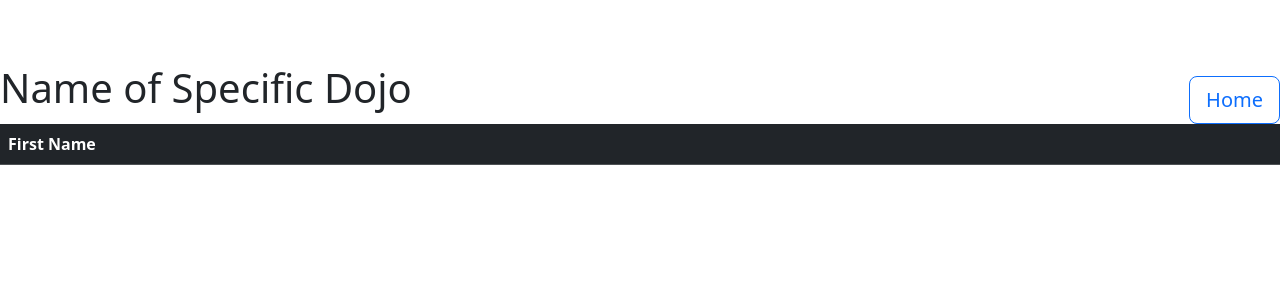
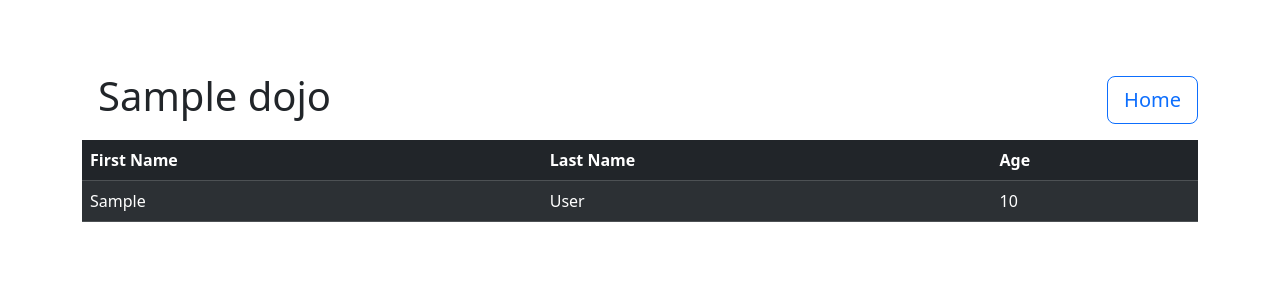
Before and after one commit to igutierrez04/dojos_and_ninjas_crud, a Flask app: template flask_app/templates/show_dojo.html in a window 1280 px wide. Shown: the top 300 px of the page. Run offline with Flask 3, Linux system fonts and the light colour scheme; the template is opened without the code that fills it: most values are stand-ins (such as "Sample title", 1, 10 or a date in 2020); lists and menus that the app fills with data are empty.

Commit message:
finished show_dojo.html with a table of ninjas that belong to the dojo, and add home button functionality. Also updated dojo.html to be able to select a specific dojo's information

```diff
--- a/flask_app/templates/dojo.html
+++ b/flask_app/templates/dojo.html
@@ -30,7 +30,7 @@
                     <h1>All Dojos</h1>
                     <div class="border border-secondary border-1 row">
                         {% for dojo in dojos %}
-                            <a href="/dojo/show" class="fs-5 my-2 ">{{ dojo.name }}</a>
+                            <a href="/dojo/show/{{ dojo.id }}" class="fs-5 my-2 ">{{ dojo.name }}</a>
                         {% endfor %}
                     </div>
                     <a href="/ninja/create" class="btn btn-outline-primary mt-3">Add a Ninja</a>
--- a/flask_app/templates/show_dojo.html
+++ b/flask_app/templates/show_dojo.html
@@ -14,21 +14,35 @@
 </head>
 <body>
     <section id="dojo_ninjas">
+        <div class="container-lg">
+
             <div class="col-lg">
                 <div class="d-flex justify-content-between align-items-center">
-                <h1>Name of Specific Dojo</h1>
-                <a href="/" class="btn btn-outline-primary btn-lg mt-3">Home</a>
+                    <h1 class="mx-3">{{ dojo_data.name }}</h1>
+                    <a href="/" class="btn btn-outline-primary btn-lg my-3">Home</a>
                 </div>
                 <div class="table-responsive">
 
                     <table class="table table-dark table-striped">
                         <thead>
                             <th scope="col">First Name</th>
+                            <th scope="col">Last Name</th>
+                            <th scope="col">Age</th>
                         </thead>
+                        <tbody>
+                            {% for ninja in dojo_data.ninjas %}
+                            <tr>
+                                <td>{{ ninja.first_name }}</td>
+                                <td>{{ ninja.last_name }}</td>
+                                <td>{{ ninja.age }}</td>
+                            </tr>
+                            {% endfor %}
+                        </tbody>
                     </table>
                 </div>
             </div>
 
+        </div>
         </section>
     </body>
     </html>
```
Lines whose indentation alone changed are shown as unchanged.
